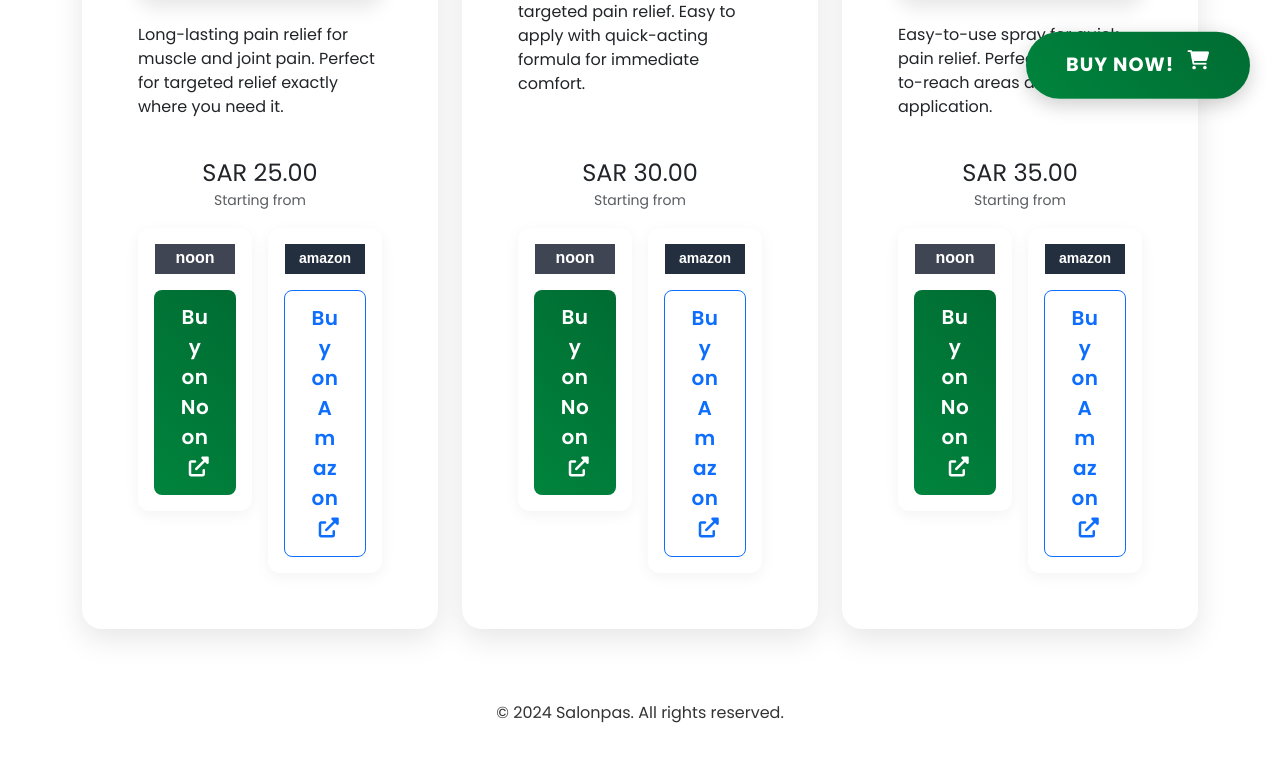
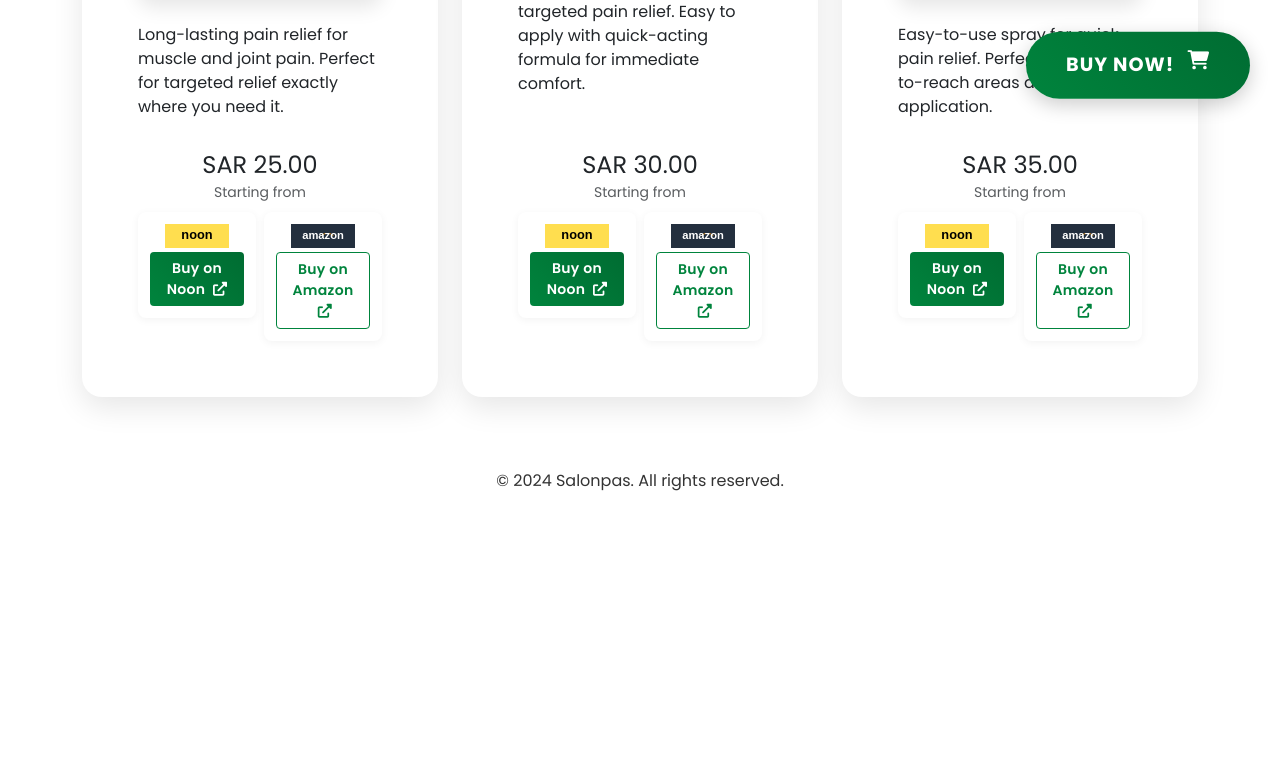
Before and after one commit to AryungKim/SalonpasMobile, a Flask app: page /products in a window 1280 px wide. Shown: the part 668-1433 px from the top of the page. After the commit the page ends 1159 px from the top, so only its background shows below. Run offline with Flask 3, Linux system fonts and the light colour scheme; some web fonts are replaced.

Commit message:
Agent query: ボタンとロゴのデザイン変更について確認させてください： 1. ボタンのサイズは適切になりましたか？ 2. AmazonとNoonのロゴは正しく表示されていますか？ 3. 全体的なデザインは改善されましたか？
Update platform card styling, add new button styles, and update logo SVGs.

Screenshot: https://storage.googleapis.com/screenshot-production-us-central1/8a2a4be6-f864-4e32-9916-299580b48d9a/cf84f210-f739-4b1d-824b-105ae0252e45.jpg

```diff
--- a/static/css/custom.css
+++ b/static/css/custom.css
@@ -357,24 +357,53 @@
     background: linear-gradient(45deg, var(--primary-green), #006C32) !important;
 }
 
+/* Updated platform card styles */
 .platform-card {
     background: white;
-    border-radius: 12px;
-    padding: 1rem;
+    border-radius: 8px;
+    padding: 0.75rem;
     transition: all 0.3s ease;
-    box-shadow: 0 4px 15px rgba(0,0,0,0.05);
+    box-shadow: 0 2px 8px rgba(0,0,0,0.05);
 }
 
 .platform-card:hover {
-    transform: translateY(-3px);
-    box-shadow: 0 8px 25px rgba(0,0,0,0.1);
+    transform: translateY(-2px);
+    box-shadow: 0 4px 12px rgba(0,0,0,0.1);
 }
 
 .platform-logo {
-    height: 30px;
+    height: 24px;
     width: auto;
-    margin-bottom: 1rem;
+    margin-bottom: 0.5rem;
+    object-fit: contain;
 }
+
+.btn-sm {
+    padding: 0.4rem 0.8rem;
+    font-size: 0.875rem;
+    font-weight: 600;
+    letter-spacing: 0.3px;
+    transition: all 0.3s ease;
+}
+
+.btn-primary {
+    background: linear-gradient(45deg, var(--primary-green), #006C32);
+    border: none;
+    position: relative;
+    overflow: hidden;
+}
+
+.btn-outline-primary {
+    border: 1px solid var(--primary-green);
+    color: var(--primary-green);
+}
+
+.btn-outline-primary:hover {
+    background: linear-gradient(45deg, var(--primary-green), #006C32);
+    border-color: transparent;
+    color: white;
+}
+
 
 .btn-lg {
     padding: 0.8rem 1.5rem;
--- a/templates/products.html
+++ b/templates/products.html
@@ -26,24 +26,24 @@
                              class="img-fluid rounded shadow">
                     </div>
                     <p class="card-text flex-grow-1">Long-lasting pain relief for muscle and joint pain. Perfect for targeted relief exactly where you need it.</p>
-                    <div class="platform-comparison mt-4">
-                        <div class="price-comparison mb-3">
+                    <div class="platform-comparison mt-3">
+                        <div class="price-comparison mb-2">
                             <div class="text-center">
                                 <h4 class="mb-0">SAR 25.00</h4>
                                 <small class="text-muted">Starting from</small>
                             </div>
                         </div>
-                        <div class="row g-3">
+                        <div class="row g-2">
                             <div class="col-6">
                                 <a href="https://www.noon.com/saudi-en/search/?q=salonpas"
                                    target="_blank"
                                    class="platform-card d-block text-center text-decoration-none">
                                     <img src="{{ url_for('static', filename='images/noon-logo.svg') }}"
                                          alt="Noon"
-                                         class="platform-logo">
-                                    <span class="btn btn-primary btn-lg w-100">
+                                         class="platform-logo mb-1">
+                                    <span class="btn btn-primary btn-sm w-100">
                                         Buy on Noon
-                                        <i class="fas fa-external-link-alt ms-2"></i>
+                                        <i class="fas fa-external-link-alt ms-1"></i>
                                     </span>
                                 </a>
                             </div>
@@ -53,10 +53,10 @@
                                    class="platform-card d-block text-center text-decoration-none">
                                     <img src="{{ url_for('static', filename='images/amazon-logo.svg') }}"
                                          alt="Amazon"
-                                         class="platform-logo">
-                                    <span class="btn btn-outline-primary btn-lg w-100">
+                                         class="platform-logo mb-1">
+                                    <span class="btn btn-outline-primary btn-sm w-100">
                                         Buy on Amazon
-                                        <i class="fas fa-external-link-alt ms-2"></i>
+                                        <i class="fas fa-external-link-alt ms-1"></i>
                                     </span>
                                 </a>
                             </div>
@@ -85,24 +85,24 @@
                              class="img-fluid rounded shadow">
                     </div>
                     <p class="card-text flex-grow-1">Fast-absorbing gel for targeted pain relief. Easy to apply with quick-acting formula for immediate comfort.</p>
-                    <div class="platform-comparison mt-4">
-                        <div class="price-comparison mb-3">
+                    <div class="platform-comparison mt-3">
+                        <div class="price-comparison mb-2">
                             <div class="text-center">
                                 <h4 class="mb-0">SAR 30.00</h4>
                                 <small class="text-muted">Starting from</small>
                             </div>
                         </div>
-                        <div class="row g-3">
+                        <div class="row g-2">
                             <div class="col-6">
                                 <a href="https://www.noon.com/saudi-en/search/?q=salonpas+gel"
                                    target="_blank"
                                    class="platform-card d-block text-center text-decoration-none">
                                     <img src="{{ url_for('static', filename='images/noon-logo.svg') }}"
                                          alt="Noon"
-                                         class="platform-logo">
-                                    <span class="btn btn-primary btn-lg w-100">
+                                         class="platform-logo mb-1">
+                                    <span class="btn btn-primary btn-sm w-100">
                                         Buy on Noon
-                                        <i class="fas fa-external-link-alt ms-2"></i>
+                                        <i class="fas fa-external-link-alt ms-1"></i>
                                     </span>
                                 </a>
                             </div>
@@ -112,10 +112,10 @@
                                    class="platform-card d-block text-center text-decoration-none">
                                     <img src="{{ url_for('static', filename='images/amazon-logo.svg') }}"
                                          alt="Amazon"
-                                         class="platform-logo">
-                                    <span class="btn btn-outline-primary btn-lg w-100">
+                                         class="platform-logo mb-1">
+                                    <span class="btn btn-outline-primary btn-sm w-100">
                                         Buy on Amazon
-                                        <i class="fas fa-external-link-alt ms-2"></i>
+                                        <i class="fas fa-external-link-alt ms-1"></i>
                                     </span>
                                 </a>
                             </div>
@@ -145,24 +145,24 @@
                              class="img-fluid rounded shadow">
                     </div>
                     <p class="card-text flex-grow-1">Easy-to-use spray for quick pain relief. Perfect for hard-to-reach areas and instant application.</p>
-                    <div class="platform-comparison mt-4">
-                        <div class="price-comparison mb-3">
+                    <div class="platform-comparison mt-3">
+                        <div class="price-comparison mb-2">
                             <div class="text-center">
                                 <h4 class="mb-0">SAR 35.00</h4>
                                 <small class="text-muted">Starting from</small>
                             </div>
                         </div>
-                        <div class="row g-3">
+                        <div class="row g-2">
                             <div class="col-6">
                                 <a href="https://www.noon.com/saudi-en/search/?q=salonpas+spray"
                                    target="_blank"
                                    class="platform-card d-block text-center text-decoration-none">
                                     <img src="{{ url_for('static', filename='images/noon-logo.svg') }}"
                                          alt="Noon"
-                                         class="platform-logo">
-                                    <span class="btn btn-primary btn-lg w-100">
+                                         class="platform-logo mb-1">
+                                    <span class="btn btn-primary btn-sm w-100">
                                         Buy on Noon
-                                        <i class="fas fa-external-link-alt ms-2"></i>
+                                        <i class="fas fa-external-link-alt ms-1"></i>
                                     </span>
                                 </a>
                             </div>
@@ -172,10 +172,10 @@
                                    class="platform-card d-block text-center text-decoration-none">
                                     <img src="{{ url_for('static', filename='images/amazon-logo.svg') }}"
                                          alt="Amazon"
-                                         class="platform-logo">
-                                    <span class="btn btn-outline-primary btn-lg w-100">
+                                         class="platform-logo mb-1">
+                                    <span class="btn btn-outline-primary btn-sm w-100">
                                         Buy on Amazon
-                                        <i class="fas fa-external-link-alt ms-2"></i>
+                                        <i class="fas fa-external-link-alt ms-1"></i>
                                     </span>
                                 </a>
                             </div>
```
Also changed, not shown: static/images/amazon-logo.svg, static/images/noon-logo.svg.
